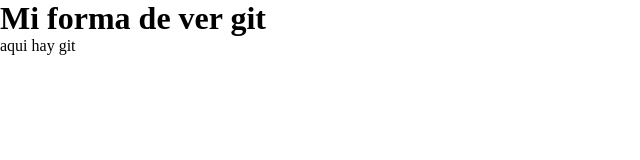
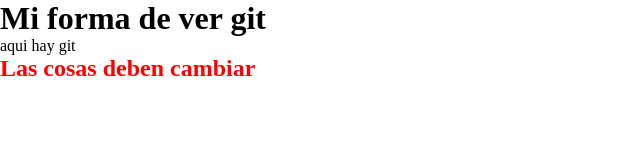
Before and after one commit to PolRucana/AprendiendoGit, a plain HTML site: page index.html in a window 1280 px wide. Shown: the whole page, without its empty margins (0-640 px from the left). Drawn offline with Linux system fonts and the light colour scheme.

Commit message:
Mi segundo commit

```diff
--- a/estilo.css
+++ b/estilo.css
@@ -3,3 +3,7 @@
     padding: 0;
     box-sizing: border-box;
 }
+
+h2{
+    color: red;
+}
--- a/index.html
+++ b/index.html
@@ -9,5 +9,6 @@
 <body>
     <h1>Mi forma de ver git</h1>
     <p>aqui hay git</p>
+    <h2>Las cosas deben cambiar</h2>
 </body>
 </html>
```
